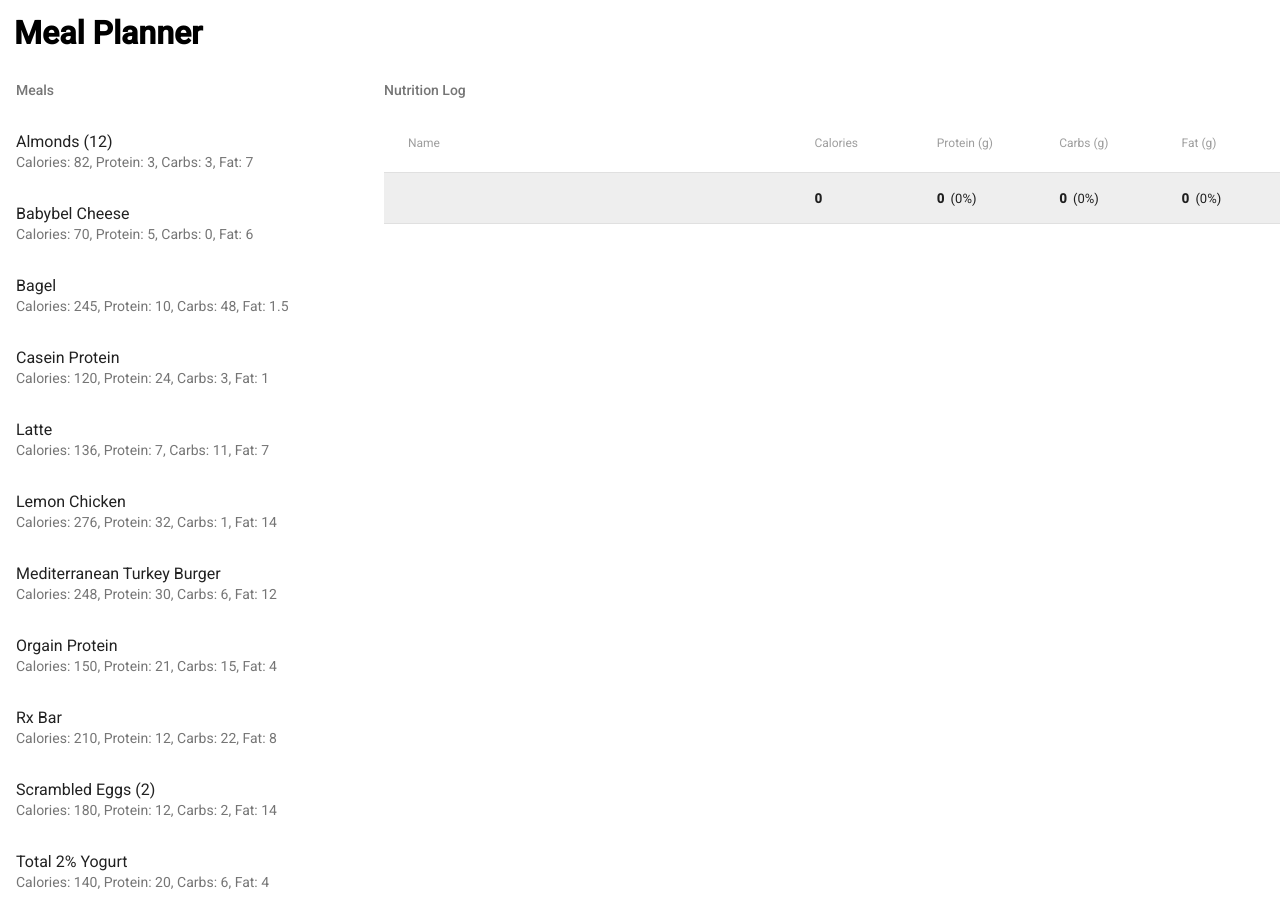
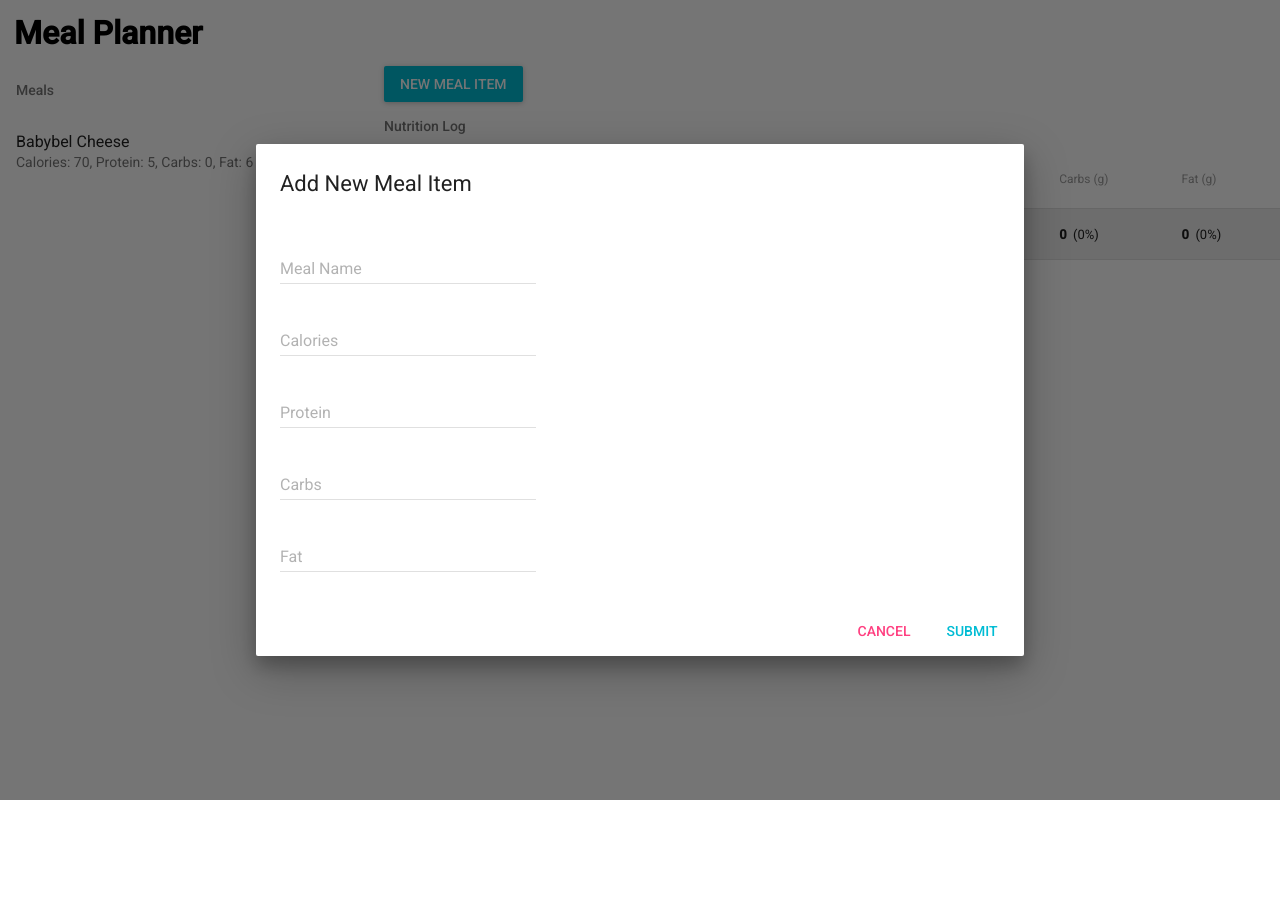
Before and after one commit to kirkyoder/react-meal-planner, a React app: page / in a window 1280 px wide. After the commit the page ends 800 px from the top, so only its background shows below. Built offline with nearby package versions, Linux system fonts and the light colour scheme; the HTML template or start-up script is replaced by a standard one.

Commit message:
Features/add new meal item (#1)
* wire up basic meal item maker component

* create meal item enumerator component

* add validation parsing and form ux

* allow esc to cancel dialog

* rename submit handler

```diff
--- a/src/App.js
+++ b/src/App.js
@@ -3,6 +3,7 @@
 
 import MuiThemeProvider from 'material-ui/styles/MuiThemeProvider';
 
+import MealDatabase from './data/Meals';
 import MealPlanner from './components/MealPlanner';
 
 class App extends Component {
@@ -11,7 +12,7 @@
             <MuiThemeProvider>
                 <div className="App">
                     <h1>Meal Planner</h1>
-                    <MealPlanner />
+                    <MealPlanner meals={MealDatabase.getMealItems()} />
                 </div>
             </MuiThemeProvider>
       );
--- /dev/null
+++ b/src/components/MealItemEnumerator.js
@@ -0,0 +1,20 @@
+import React, { Component } from 'react';
+
+import MealItem from './MealItem';
+
+class MealItemEnumerator extends Component {
+    render() {
+        const meals = this.props.meals;
+
+        let mealItems = [];
+        meals.forEach(function(meal, index) {
+            mealItems.push(
+                <MealItem key={index} model={meal} onClick={this.props.onItemClicked} />
+            );
+        }, this);
+
+        return mealItems;
+    }
+}
+
+export default MealItemEnumerator;
--- /dev/null
+++ b/src/components/MealItemMaker.js
@@ -0,0 +1,159 @@
+import React, { Component } from 'react';
+
+import Dialog from 'material-ui/Dialog';
+import FlatButton from 'material-ui/FlatButton';
+import TextField from 'material-ui/TextField';
+
+import FormValidationHelper from '../helpers/FormValidationHelper';
+
+class MealItemMaker extends Component {
+    constructor(props) {
+        super(props);
+
+        this.state = {
+            fields: {
+                name: null,
+                calories: null,
+                protein: null,
+                carbs: null,
+                fat: null
+            },
+            errors: {}
+        }
+    }
+
+    onKeyDown = (e) => {
+        const escKeyCode = 27;
+        if (e.keyCode === escKeyCode) {
+            this.handleCancel();
+        }
+    }
+
+    componentDidMount() {
+        document.addEventListener('keydown', this.onKeyDown, false);
+    }
+
+    componentWillUnmount() {
+        document.removeEventListener('keydown', this.onKeyDown, false);
+    }
+
+    handleCancel = () => {
+        this.props.onClose();
+        this.setState({ errors: {} });
+    }
+
+    handleSubmit = (e) => {
+        const isValid = this.handleValidation();
+        if (!isValid) {
+            return;
+        }
+
+        const payload = this.state.fields;
+        this.props.onClose(payload);
+    }
+
+    handleValidation = () => {
+        let isValid = true;
+        let errors = {};
+
+        const fieldValidators = {
+            name:       FormValidationHelper.isValidString,
+            calories:   FormValidationHelper.isPositiveNumber,
+            protein:    FormValidationHelper.isPositiveNumber,
+            carbs:      FormValidationHelper.isPositiveNumber,
+            fat:        FormValidationHelper.isPositiveNumber
+        };
+
+        const fields = this.state.fields;
+        for (let key in fields) {
+            const validator = fieldValidators[key];
+            if (validator !== null) {
+                const result = validator(fields[key]);
+                if (result !== null && !result.isValid) {
+                    isValid = false;
+                    errors[key] = result.message;
+                }
+            }
+        }
+
+        this.setState({ errors: errors });
+
+        return isValid;
+    }
+
+    handleInputChange = (e) => {
+        const target = e.target;
+        const value = target.value;
+        const name = target.name;
+
+        this.setState(function(prevState, props) {
+            return {
+                fields: Object.assign(prevState.fields, { [name]: value })
+            }
+        });
+    }
+
+    render() {
+        const actions = [
+            <FlatButton
+                label="Cancel"
+                secondary={true}
+                onClick={this.handleCancel} />,
+            <FlatButton
+                label="Submit"
+                primary={true}
+                onClick={this.handleSubmit} />
+        ];
+
+        const fields = [
+            <TextField
+                name="name"
+                hintText="Meal Name"
+                floatingLabelText="Meal Name"
+                errorText={this.state.errors.name}
+                onChange={this.handleInputChange} />,
+            <TextField
+                name="calories"
+                hintText="Calories"
+                floatingLabelText="Calories"
+                errorText={this.state.errors.calories}
+                onChange={this.handleInputChange} />,
+            <TextField
+                name="protein"
+                hintText="Protein"
+                floatingLabelText="Protein"
+                errorText={this.state.errors.protein}
+                onChange={this.handleInputChange} />,
+            <TextField
+                name="carbs"
+                hintText="Carbs"
+                floatingLabelText="Carbs"
+                errorText={this.state.errors.carbs}
+                onChange={this.handleInputChange} />,
+            <TextField
+                name="fat"
+                hintText="Fat"
+                floatingLabelText="Fat"
+                errorText={this.state.errors.fat}
+                onChange={this.handleInputChange} />
+        ];
+
+        return (
+            <Dialog
+                title="Add New Meal Item"
+                modal={false}
+                actions={actions}
+                open={this.props.open}>
+
+                {fields.map(function(field, index) {
+                    return (
+                        <div key={index}>{field}</div>
+                    );
+                })}
+
+            </Dialog>
+        );
+    }
+}
+
+export default MealItemMaker;
--- a/src/components/MealPlanner.js
+++ b/src/components/MealPlanner.js
@@ -3,10 +3,13 @@
 import '../styles/meal-planner.css';
 
 import { Subheader, List } from 'material-ui';
+import RaisedButton from 'material-ui/RaisedButton';
 
-import MealDatabase from '../data/Meals';
-import MealItem from './MealItem';
+import MealItemEnumerator from './MealItemEnumerator';
+import MealItemModel from '../models/MealItemModel';
 import NutritionLog from './NutritionLog';
+
+import MealItemMaker from './MealItemMaker';
 
 var _mealPlannerEntryId = 0;
 
@@ -15,17 +18,24 @@
         super(props);
 
         this.state = {
-            meals: []
+            availableMeals: props.meals || [],
+            plannedMeals: [],
+            mealItemMakerOpen: true
         }
 
-        this.handleClick = this.handleClick.bind(this);
-        this.handleRemove = this.handleRemove.bind(this);
+        this.handleMealAdded = this.handleMealAdded.bind(this);
+        this.handleMealRemoved = this.handleMealRemoved.bind(this);
+
+        this.openMealItemMaker = this.openMealItemMaker.bind(this);
+        this.onMealItemMakerClosed = this.onMealItemMakerClosed.bind(this);
+
+        this._addMealItem = this._addMealItem.bind(this);
     }
 
-    handleClick(e, meal) {
+    handleMealAdded(e, meal) {
         this.setState(function(prevState, props) {
             return {
-                meals: prevState.meals.concat({
+                plannedMeals: prevState.plannedMeals.concat({
                     id: _mealPlannerEntryId++,
                     meal: meal
                 })
@@ -33,28 +43,64 @@
         });
     }
 
-    handleRemove(index) {
+    handleMealRemoved(index) {
         this.setState({
-            meals: this.state.meals.filter(function(meal) {
+            plannedMeals: this.state.plannedMeals.filter(function(meal) {
                 return meal.id !== index;
             })
-        })
+        });
+    }
+
+    _addMealItem(mealItem) {
+        this.setState(function(prevState, props) {
+            return {
+                availableMeals: prevState.availableMeals.concat(mealItem)
+            }
+        });
+    }
+
+    openMealItemMaker() {
+        this.setState({ mealItemMakerOpen: true });
+    }
+
+    onMealItemMakerClosed(data) {
+        if (data) {
+            this._addMealItem(new MealItemModel({
+                name: data.name,
+                calories: data.calories,
+                protein: data.protein,
+                carbs: data.carbs,
+                fat: data.fat
+            }));
+        }
+
+        // close the meal item maker
+        this.setState({ mealItemMakerOpen: false });
     }
 
     render() {
         return (
             <div className="outer-container">
+                <RaisedButton
+                    label="New Meal Item"
+                    primary={true}
+                    onClick={this.openMealItemMaker} />
+
+                <MealItemMaker
+                    open={this.state.mealItemMakerOpen}
+                    onClose={this.onMealItemMakerClosed} />
+
                 <div className="meals-list-container">
                     <List>
                         <Subheader>Meals</Subheader>
-                        {MealDatabase.map(function (meal, index) {
-                            return <MealItem key={index} model={meal} onClick={this.handleClick} />;
-                        }, this)}
+                        <MealItemEnumerator
+                            meals={this.state.availableMeals}
+                            onItemClicked={this.handleMealAdded} />
                     </List>
                 </div>
 
                 <div className="nutrition-log-container">
-                    <NutritionLog mealItems={this.state.meals} onClick={this.handleRemove} />
+                    <NutritionLog mealItems={this.state.plannedMeals} onClick={this.handleMealRemoved} />
                 </div>
             </div>
         );
--- a/src/data/Meals.js
+++ b/src/data/Meals.js
@@ -1,16 +1,16 @@
 import MealItemModel from '../models/MealItemModel';
 
 const meals = [
-    ['Mediterranean Turkey Burger', 248, 30, 6, 12],
-    ['Rx Bar', 210, 12, 22, 8],
-    ['Total 2% Yogurt', 140, 20, 6, 4],
-    ['Orgain Protein', 150, 21, 15, 4],
-    ['Casein Protein', 120, 24, 3, 1],
-    ['Lemon Chicken', 276, 32, 1, 14],
-    ['Latte', 136, 7, 11, 7],
-    ['Bagel', 245, 10, 48, 1.5],
-    ['Scrambled Eggs (2)', 180, 12, 2, 14],
-    ['Almonds (12)', 82, 3, 3, 7],
+    // ['Mediterranean Turkey Burger', 248, 30, 6, 12],
+    // ['Rx Bar', 210, 12, 22, 8],
+    // ['Total 2% Yogurt', 140, 20, 6, 4],
+    // ['Orgain Protein', 150, 21, 15, 4],
+    // ['Casein Protein', 120, 24, 3, 1],
+    // ['Lemon Chicken', 276, 32, 1, 14],
+    // ['Latte', 136, 7, 11, 7],
+    // ['Bagel', 245, 10, 48, 1.5],
+    // ['Scrambled Eggs (2)', 180, 12, 2, 14],
+    // ['Almonds (12)', 82, 3, 3, 7],
     ['Babybel Cheese', 70, 5, 0, 6]
 ];
 
@@ -31,4 +31,8 @@
         }));
     });
 
-export default mealItems;
+export function getMealItems() {
+    return mealItems;
+}
+
+export default { getMealItems };
--- /dev/null
+++ b/src/helpers/FormValidationHelper.js
@@ -0,0 +1,22 @@
+export default {
+    isPositiveNumber(val) {
+        const parsed = parseFloat(val);
+        return {
+            isValid: isFinite(parsed) && parsed >= 0,
+            message: 'This field must be a positive number.'
+        };
+    },
+
+    isValidString(val) {
+        const isValid = (
+            val !== null &&
+            val !== undefined &&
+            val.length > 0
+        );
+
+        return {
+            isValid: isValid,
+            message: 'This field must be a valid string.'
+        }
+    }
+};
--- a/src/models/MealItemModel.js
+++ b/src/models/MealItemModel.js
@@ -1,11 +1,20 @@
 class MealItemModel {
     constructor(properties = {}) {
         this.name = properties.name;
-        this.calories = properties.calories;
-        this.protein = properties.protein;
-        this.carbs = properties.carbs;
-        this.fat = properties.fat;
+        this.calories = tryParseFloat(properties.calories);
+        this.protein = tryParseFloat(properties.protein);
+        this.carbs = tryParseFloat(properties.carbs);
+        this.fat = tryParseFloat(properties.fat);
     }
 }
 
+function tryParseFloat(value) {
+    let float = parseFloat(value);
+    if (!isFinite(float)) {
+        return 0;
+    }
+
+    return float;
+}
+
 export default MealItemModel;
```
Also changed, not shown: 1 other file (tests, documents, lock files or other folders).
